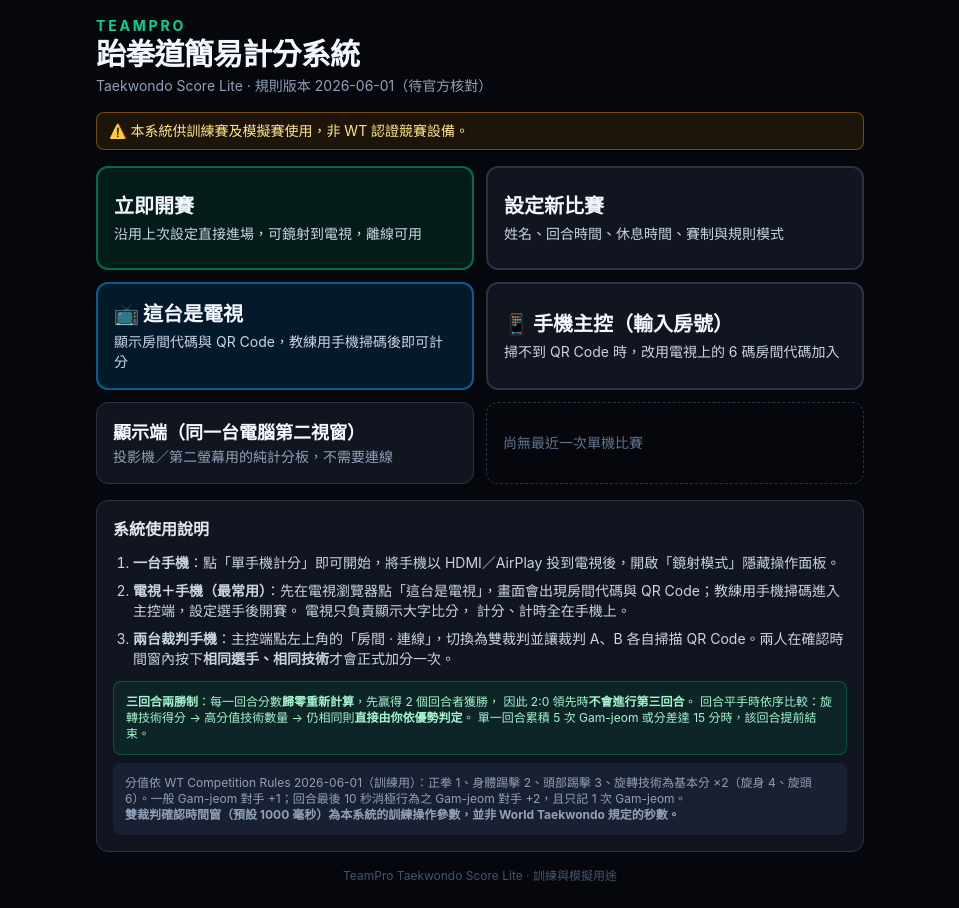
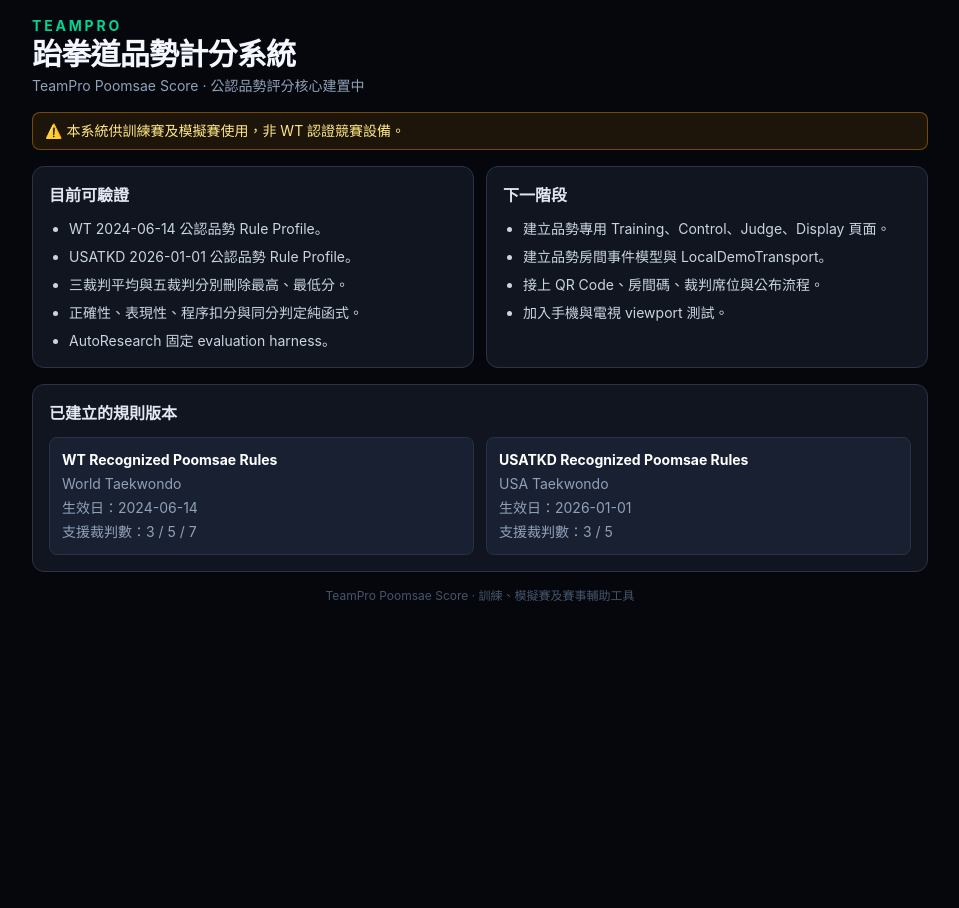
Before and after one commit to shark7763-del/teampro-poomsae-score, a React (Vite) app: page / in a window 1280 px wide. Shown: the whole page, without its empty margins (160-1119 px from the left). After the commit the page ends 800 px from the top, so only its background shows below. Built offline with nearby package versions, Linux system fonts and the light colour scheme; no server answers.

Commit message:
fix: make public app identify as poomsae system

```diff
--- a/index.html
+++ b/index.html
@@ -10,14 +10,14 @@
     />
     <meta name="theme-color" content="#05070c" />
     <link rel="apple-touch-icon" href="icons/apple-touch-icon.png" />
-    <meta name="apple-mobile-web-app-title" content="TKD 計分" />
+    <meta name="apple-mobile-web-app-title" content="品勢計分" />
     <meta name="apple-mobile-web-app-capable" content="yes" />
     <meta name="apple-mobile-web-app-status-bar-style" content="black-translucent" />
     <meta
       name="description"
-      content="TeamPro 跆拳道簡易計分系統：單手機計分、電視大型計分板、雙裁判確認。供訓練賽及模擬賽使用，非 WT 認證競賽設備。"
+      content="TeamPro 跆拳道品勢計分系統：公認品勢評分、訓練賽與模擬賽輔助。非 WT 認證競賽設備。"
     />
-    <title>TeamPro 跆拳道簡易計分系統</title>
+    <title>TeamPro Poomsae Score</title>
   </head>
   <body>
     <div id="root"></div>
--- a/src/App.tsx
+++ b/src/App.tsx
@@ -1,8 +1,5 @@
-import { HashRouter, Navigate, Route, Routes } from 'react-router'
+import { HashRouter, Route, Routes } from 'react-router'
 import { HomePage } from './pages/HomePage'
-import { SoloPage } from './pages/SoloPage'
-import { MirrorDisplayPage } from './pages/MirrorDisplayPage'
-import { DisplayPage, JoinPage, JudgePage, OperatorPage } from './pages/RoomPages'
 
 /**
  * 使用 HashRouter：
@@ -15,16 +12,6 @@
     <HashRouter>
       <Routes>
         <Route path="/" element={<HomePage />} />
-        <Route path="/solo" element={<SoloPage />} />
-        <Route path="/mirror" element={<MirrorDisplayPage />} />
-        <Route path="/join" element={<JoinPage />} />
-        {/* 不帶房號時由電視端自行產生一組並轉址，教練不必在電視上打字 */}
-        <Route path="/display" element={<DisplayPage />} />
-        <Route path="/display/:roomCode" element={<DisplayPage />} />
-        <Route path="/operator/:roomCode" element={<OperatorPage />} />
-        <Route path="/judge/:roomCode/:seat" element={<JudgePage />} />
-        {/* 舊版「建立多人比賽」入口：現在改由電視端開房間 */}
-        <Route path="/create" element={<Navigate to="/display" replace />} />
         <Route path="*" element={<HomePage />} />
       </Routes>
     </HashRouter>
--- a/src/index.css
+++ b/src/index.css
@@ -1,7 +1,7 @@
 @import 'tailwindcss';
 
 /*
- * TeamPro Taekwondo Score Lite — 全域樣式
+ * TeamPro Poomsae Score — 全域樣式
  * 設計目標：體育館高亮環境可讀、10 公尺外可辨識、避免誤觸。
  */
 
--- a/src/pages/HomePage.tsx
+++ b/src/pages/HomePage.tsx
@@ -1,164 +1,55 @@
-import { useEffect, useState } from 'react'
-import { Link } from 'react-router'
 import { NonCertifiedNotice, Panel } from '../components/ui'
-import { loadSoloMatch } from '../storage/soloStorage'
-import { getRuleSet } from '../rules/ruleSets'
-import { formatClock } from '../timer/timer'
-
-interface InstallPromptEvent extends Event {
-  prompt: () => Promise<void>
-}
+import { USATKD_RECOGNIZED_2026_01_01, WT_RECOGNIZED_2024_06_14 } from '../rules/profiles'
 
 export function HomePage(): React.ReactElement {
-  const rules = getRuleSet()
-  // 讀取上一場單機比賽：在初始化時同步讀 localStorage，不需要 effect
-  const [recent] = useState<ReturnType<typeof loadSoloMatch>>(() => loadSoloMatch())
-  const [installEvent, setInstallEvent] = useState<InstallPromptEvent | null>(null)
-
-  useEffect(() => {
-    const handler = (event: Event): void => {
-      event.preventDefault()
-      setInstallEvent(event as InstallPromptEvent)
-    }
-    window.addEventListener('beforeinstallprompt', handler)
-    return () => window.removeEventListener('beforeinstallprompt', handler)
-  }, [])
-
   return (
-    <div className="safe-area mx-auto flex min-h-dvh w-full max-w-3xl flex-col gap-4 p-4">
+    <div className="safe-area mx-auto flex min-h-dvh w-full max-w-4xl flex-col gap-4 p-4">
       <header className="pt-4">
         <p className="text-sm font-bold tracking-[0.2em] text-emerald-400">TEAMPRO</p>
-        <h1 className="text-3xl font-black tracking-tight">跆拳道簡易計分系統</h1>
+        <h1 className="text-3xl font-black tracking-tight">跆拳道品勢計分系統</h1>
         <p className="mt-1 text-sm text-slate-400">
-          Taekwondo Score Lite · 規則版本 {rules.effectiveDate}
-          {rules.officialSourceVerified ? '' : '（待官方核對）'}
+          TeamPro Poomsae Score · 公認品勢評分核心建置中
         </p>
       </header>
 
       <NonCertifiedNotice />
 
-      <div className="grid gap-3 sm:grid-cols-2">
-        <Link
-          to="/solo"
-          className="flex min-h-[104px] flex-col justify-center rounded-xl border-2 border-emerald-500/50 bg-emerald-600/15 p-4 transition-colors hover:bg-emerald-600/25 focus-visible:ring-4 focus-visible:ring-white/60 focus-visible:outline-none"
-        >
-          <span className="text-xl font-black">立即開賽</span>
-          <span className="mt-1 text-sm text-slate-300">
-            沿用上次設定直接進場，可鏡射到電視，離線可用
-          </span>
-        </Link>
+      <section className="grid gap-3 sm:grid-cols-2">
+        <Panel title="目前可驗證">
+          <ul className="flex list-disc flex-col gap-2 pl-5 text-sm text-slate-300">
+            <li>WT 2024-06-14 公認品勢 Rule Profile。</li>
+            <li>USATKD 2026-01-01 公認品勢 Rule Profile。</li>
+            <li>三裁判平均與五裁判分別刪除最高、最低分。</li>
+            <li>正確性、表現性、程序扣分與同分判定純函式。</li>
+            <li>AutoResearch 固定 evaluation harness。</li>
+          </ul>
+        </Panel>
 
-        <Link
-          to="/solo?setup=1"
-          className="flex min-h-[104px] flex-col justify-center rounded-xl border-2 border-line bg-panel p-4 transition-colors hover:bg-panel-2 focus-visible:ring-4 focus-visible:ring-white/60 focus-visible:outline-none"
-        >
-          <span className="text-xl font-black">設定新比賽</span>
-          <span className="mt-1 text-sm text-slate-300">
-            姓名、回合時間、休息時間、賽制與規則模式
-          </span>
-        </Link>
+        <Panel title="下一階段">
+          <ul className="flex list-disc flex-col gap-2 pl-5 text-sm text-slate-300">
+            <li>建立品勢專用 Training、Control、Judge、Display 頁面。</li>
+            <li>建立品勢房間事件模型與 LocalDemoTransport。</li>
+            <li>接上 QR Code、房間碼、裁判席位與公布流程。</li>
+            <li>加入手機與電視 viewport 測試。</li>
+          </ul>
+        </Panel>
+      </section>
 
-        <Link
-          to="/display"
-          className="flex min-h-[104px] flex-col justify-center rounded-xl border-2 border-sky-500/50 bg-sky-600/15 p-4 transition-colors hover:bg-sky-600/25 focus-visible:ring-4 focus-visible:ring-white/60 focus-visible:outline-none"
-        >
-          <span className="text-xl font-black">📺 這台是電視</span>
-          <span className="mt-1 text-sm text-slate-300">
-            顯示房間代碼與 QR Code，教練用手機掃碼後即可計分
-          </span>
-        </Link>
-
-        <Link
-          to="/join"
-          className="flex min-h-[104px] flex-col justify-center rounded-xl border-2 border-line bg-panel p-4 transition-colors hover:bg-panel-2 focus-visible:ring-4 focus-visible:ring-white/60 focus-visible:outline-none"
-        >
-          <span className="text-xl font-black">📱 手機主控（輸入房號）</span>
-          <span className="mt-1 text-sm text-slate-300">
-            掃不到 QR Code 時，改用電視上的 6 碼房間代碼加入
-          </span>
-        </Link>
-
-        <Link
-          to="/mirror"
-          className="flex min-h-[76px] flex-col justify-center rounded-xl border border-line bg-panel p-4 hover:bg-panel-2 focus-visible:ring-4 focus-visible:ring-white/60 focus-visible:outline-none"
-        >
-          <span className="text-lg font-bold">顯示端（同一台電腦第二視窗）</span>
-          <span className="text-sm text-slate-400">投影機／第二螢幕用的純計分板，不需要連線</span>
-        </Link>
-
-        {recent !== null ? (
-          <Link
-            to="/solo"
-            className="flex min-h-[76px] flex-col justify-center rounded-xl border border-line bg-panel p-4 hover:bg-panel-2"
-          >
-            <span className="text-lg font-bold">繼續上一場單機比賽</span>
-            <span className="text-sm text-slate-400">
-              {recent.state.config.blueName} {recent.state.scores.blueScore} :{' '}
-              {recent.state.scores.redScore} {recent.state.config.redName} · 第{' '}
-              {recent.state.currentRound} 回合 ·{' '}
-              {formatClock(recent.state.timer.remainingMsAtStart, false)}
-            </span>
-          </Link>
-        ) : (
-          <div className="flex min-h-[76px] flex-col justify-center rounded-xl border border-dashed border-line p-4 text-sm text-slate-500">
-            尚無最近一次單機比賽
-          </div>
-        )}
-      </div>
-
-      {installEvent !== null && (
-        <button
-          type="button"
-          onClick={() => {
-            void installEvent.prompt()
-            setInstallEvent(null)
-          }}
-          className="min-h-[56px] rounded-xl border-2 border-emerald-500/50 bg-emerald-600/20 font-bold"
-        >
-          安裝到手機主畫面（PWA）
-        </button>
-      )}
-
-      <Panel title="系統使用說明">
-        <ol className="flex list-decimal flex-col gap-2 pl-5 text-sm text-slate-300">
-          <li>
-            <b>一台手機</b>：點「單手機計分」即可開始，將手機以 HDMI／AirPlay
-            投到電視後，開啟「鏡射模式」隱藏操作面板。
-          </li>
-          <li>
-            <b>電視＋手機（最常用）</b>：先在電視瀏覽器點「這台是電視」，畫面會出現房間代碼與 QR
-            Code；教練用手機掃碼進入主控端，設定選手後開賽。 電視只負責顯示大字比分，
-            計分、計時全在手機上。
-          </li>
-          <li>
-            <b>兩台裁判手機</b>：主控端點左上角的「房間 · 連線」，切換為雙裁判並讓裁判 A、B 各自掃描
-            QR Code。兩人在確認時間窗內按下<b>相同選手、相同技術</b>才會正式加分一次。
-          </li>
-        </ol>
-        <p className="mt-3 rounded-lg border border-emerald-500/30 bg-emerald-500/10 p-3 text-xs text-emerald-200">
-          <b>三回合兩勝制</b>：每一回合分數<b>歸零重新計算</b>，先贏得 2 個回合者獲勝， 因此 2:0
-          領先時<b>不會進行第三回合</b>。 回合平手時依序比較：旋轉技術得分 → 高分值技術數量 →
-          仍相同則
-          <b>直接由你依優勢判定</b>。 單一回合累積 {rules.round.gamjeomLimitPerRound} 次 Gam-jeom
-          或分差達 {rules.round.pointGapThreshold} 分時，該回合提前結束。
-        </p>
-        <p className="mt-2 rounded-lg bg-panel-2 p-3 text-xs text-slate-400">
-          分值依 {rules.name}：正拳 {rules.basePoints.BODY_PUNCH}、身體踢擊{' '}
-          {rules.basePoints.BODY_KICK}、頭部踢擊 {rules.basePoints.HEAD_KICK}、旋轉技術為基本分 ×
-          {rules.turningMultiplier}（旋身 {rules.basePoints.BODY_KICK * rules.turningMultiplier}
-          、旋頭 {rules.basePoints.HEAD_KICK * rules.turningMultiplier}）。一般 Gam-jeom 對手 +
-          {rules.gamjeom.normalOpponentPoints}；回合最後 10 秒消極行為之 Gam-jeom 對手 +
-          {rules.gamjeom.lastSecondsOpponentPoints}，且只記 1 次 Gam-jeom。
-          <br />
-          <b>
-            雙裁判確認時間窗（預設 {rules.trainingDefaults.confirmationWindowMs}{' '}
-            毫秒）為本系統的訓練操作參數，並非 World Taekwondo 規定的秒數。
-          </b>
-        </p>
+      <Panel title="已建立的規則版本">
+        <div className="grid gap-3 text-sm sm:grid-cols-2">
+          {[WT_RECOGNIZED_2024_06_14, USATKD_RECOGNIZED_2026_01_01].map((profile) => (
+            <div key={profile.id} className="rounded-lg border border-line bg-panel-2 p-3">
+              <p className="font-bold text-white">{profile.name}</p>
+              <p className="mt-1 text-slate-400">{profile.organization}</p>
+              <p className="mt-1 text-slate-400">生效日：{profile.effectiveDate}</p>
+              <p className="mt-1 text-slate-400">支援裁判數：{profile.supportedJudgeCounts.join(' / ')}</p>
+            </div>
+          ))}
+        </div>
       </Panel>
 
       <footer className="pb-6 text-center text-xs text-slate-600">
-        TeamPro Taekwondo Score Lite · 訓練與模擬用途
+        TeamPro Poomsae Score · 訓練、模擬賽及賽事輔助工具
       </footer>
     </div>
   )
```
Also changed, not shown: 2 other files (tests, documents, lock files or other folders).
